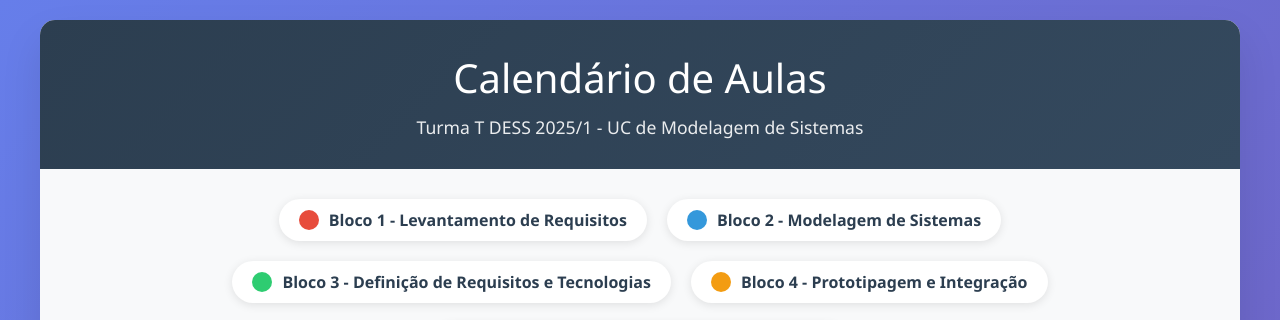
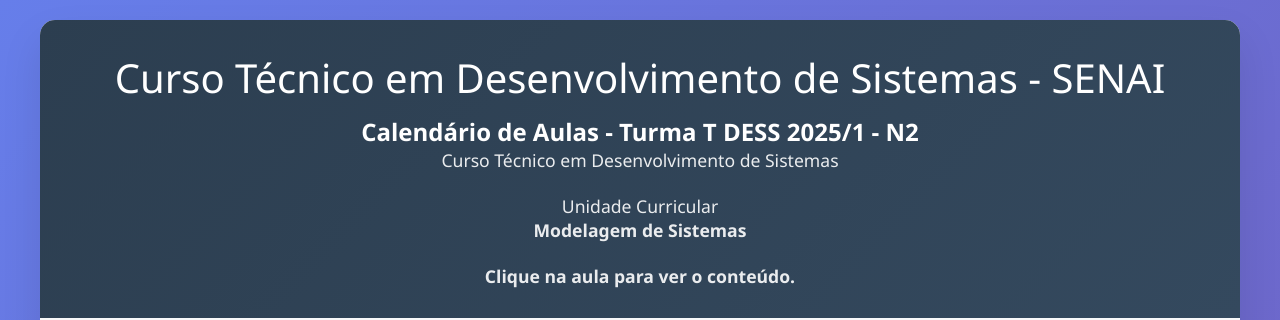
Before and after one commit to daniel-o-edu/MOSI-TDESS-2025-1-N2, a plain HTML site: page index.html in a window 1280 px wide. Shown: the top 320 px of the page. Drawn offline with Linux system fonts and the light colour scheme.

Commit message:
Update index.html

```diff
--- a/index.html
+++ b/index.html
@@ -301,8 +301,12 @@
 <body>
     <div class="container">
         <div class="header">
-            <h1>Calendário de Aulas</h1>
-            <p>Turma T DESS 2025/1 - UC de Modelagem de Sistemas</p>
+          <h1>Curso Técnico em Desenvolvimento de Sistemas - SENAI</h1>
+            <h2>Calendário de Aulas - Turma T DESS 2025/1 - N2</h2>
+            <p>Curso Técnico em Desenvolvimento de Sistemas</p><br>
+            <p>Unidade Curricular <br><b>Modelagem de Sistemas</b></p>
+            <br>
+            <p><b>Clique na aula para ver o conteúdo.</b></p>
         </div>
 
         <div class="legend">
```
